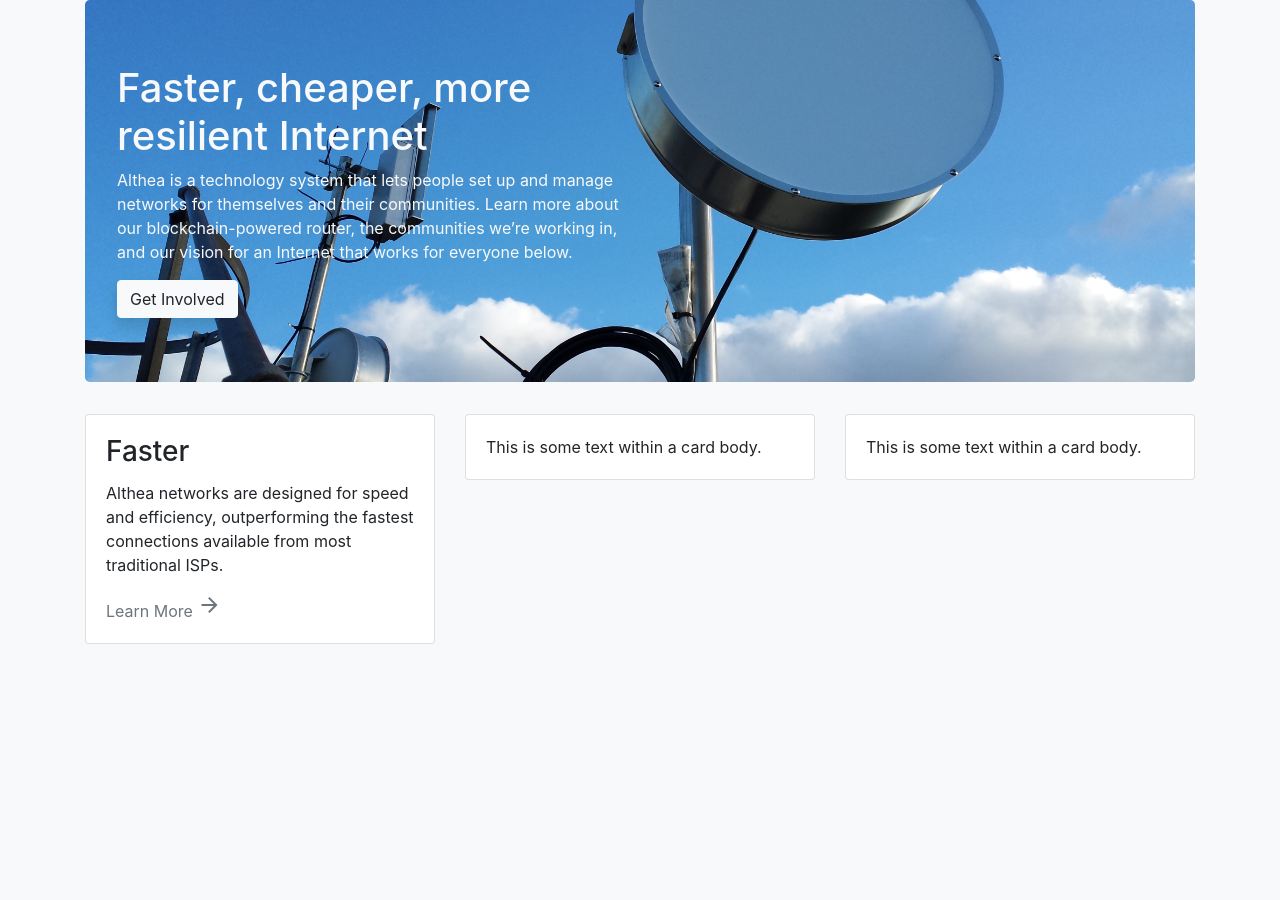
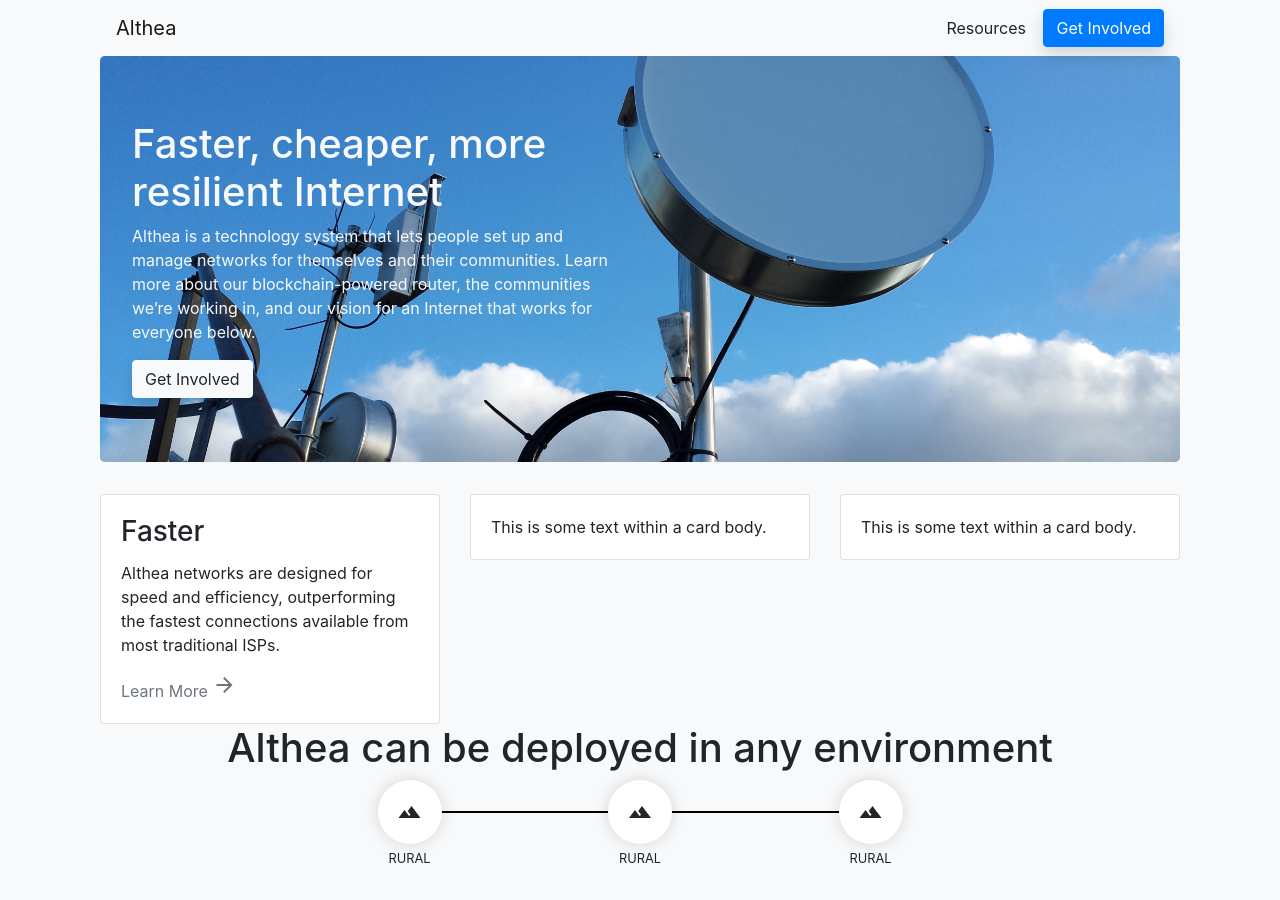
Before and after one commit to cascadianmesh/althea-site-deluxe, a Jekyll site: the page built from index.html, in a window 1280 px wide. Built offline with Jekyll 4.4.1, drawn with Linux system fonts in a browser that asks for light colours.

Commit message:
start case studies and add menu bar in

```diff
--- a/_sass/_bootstrap_customization.scss
+++ b/_sass/_bootstrap_customization.scss
@@ -1,8 +1,6 @@
-// This is the place to place Bootstrap-related CSS customizations.
-// As example you can start by importing the _bootswatch.scss file from one of the
-// theme provided by https://bootswatch.com .
 $btn-font-weight: 500;
 $headings-font-weight: 600;
+$font-size-sm: $font-size-base * 0.8;
 
 .jumbotron {
     background-image: url("../images/transmitters-sky.jpg");
@@ -11,3 +9,47 @@
     -webkit-background-size: cover;
     background-size: cover;
 }
+
+.rounded-button-bar {
+    display: flex;
+    justify-content: space-between;
+    position: relative;
+
+    .line {
+        position: absolute;
+        top: 0;
+        left: 0;
+        width: 100%;
+
+        div {
+            background: $black;
+            height: 2px;
+            position: relative;
+            top: 31px;
+            width: 100%;
+        }
+    }
+
+    .item {
+        display: inline-block;
+        z-index: 1;
+
+        .button {
+            height: 64px;
+            width: 64px;
+            box-shadow: 0 0 1rem rgba(0, 0, 0, 0.15);
+            border-radius: 999999px;
+            background: $white;
+            display: flex;
+            justify-content: center;
+            align-items: center;
+            margin-bottom: 5px;
+        }
+
+        .title {
+            text-transform: uppercase;
+            text-align: center;
+            font-size: $font-size-sm;
+        }
+    }
+}
--- a/index.html
+++ b/index.html
@@ -3,13 +3,21 @@
 title: Althea
 ---
 
+<nav class="navbar navbar-light bg-transparent">
+    <div class="container">
+        <a class="navbar-brand" href="#">Althea</a>
+        <div>
+            <a class="btn btn-light" href="#" role="button">Resources</a>
+            <a class="shadow btn btn-primary" href="#" role="button">Get Involved</a>
+        </div>
+    </div>
+</nav>
+<div class="container">
     <div class="jumbotron">
         <div class="row">
             <div class="col-6">
                 <h1 class="text-light">Faster, cheaper, more resilient Internet</h1>
-      <p class="text-light">
-        Althea is a technology system that lets people set up and manage networks for themselves and their communities. Learn more about our blockchain-powered router, the communities we’re working in, and our vision for an Internet that works for everyone below.
-      </p>
+                <p class="text-light">Althea is a technology system that lets people set up and manage networks for themselves and their communities. Learn more about our blockchain-powered router, the communities we’re working in, and our vision for an Internet that works for everyone below.</p>
                 <a class="shadow btn btn-light" href="#" role="button">Get Involved</a>
             </div>
         </div>
@@ -39,3 +47,30 @@
             </div>
         </div>
     </div>
+    <h1 class="text-center">Althea can be deployed in any environment</h1>
+    <div class="row justify-content-center">
+        <div class="col-6">
+            <div class="rounded-button-bar">
+                <div class="item">
+                    <div class="button">
+                        <i class="material-icons">filter_hdr</i>
+                    </div>
+                    <div class="title">Rural</div>
+                </div>
+                <div class="item">
+                    <div class="button">
+                        <i class="material-icons">filter_hdr</i>
+                    </div>
+                    <div class="title">Rural</div>
+                </div>
+                <div class="item">
+                    <div class="button">
+                        <i class="material-icons">filter_hdr</i>
+                    </div>
+                    <div class="title">Rural</div>
+                    </div>
+                <div class="line"><div></div></div>
+            </div>
+        </div>
+    </div>
+</div>
```
Lines whose indentation alone changed are shown as unchanged.
